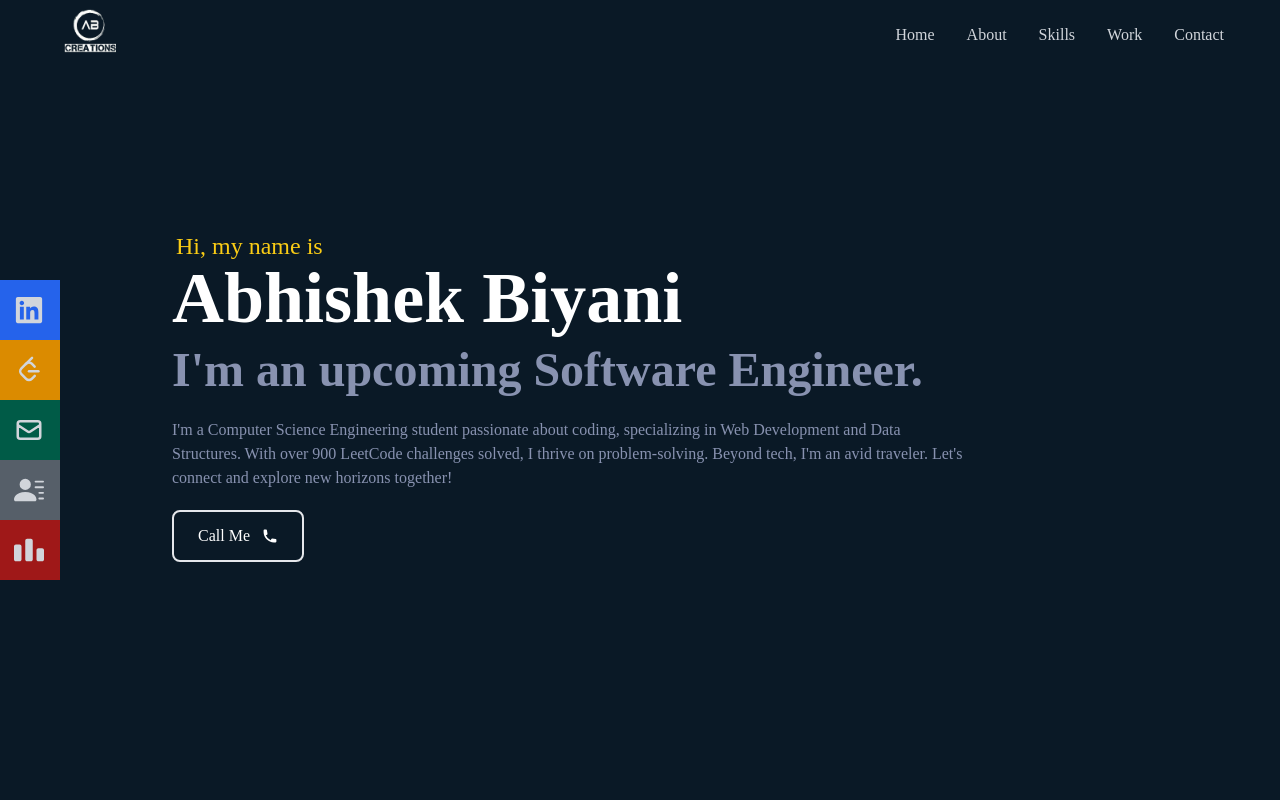
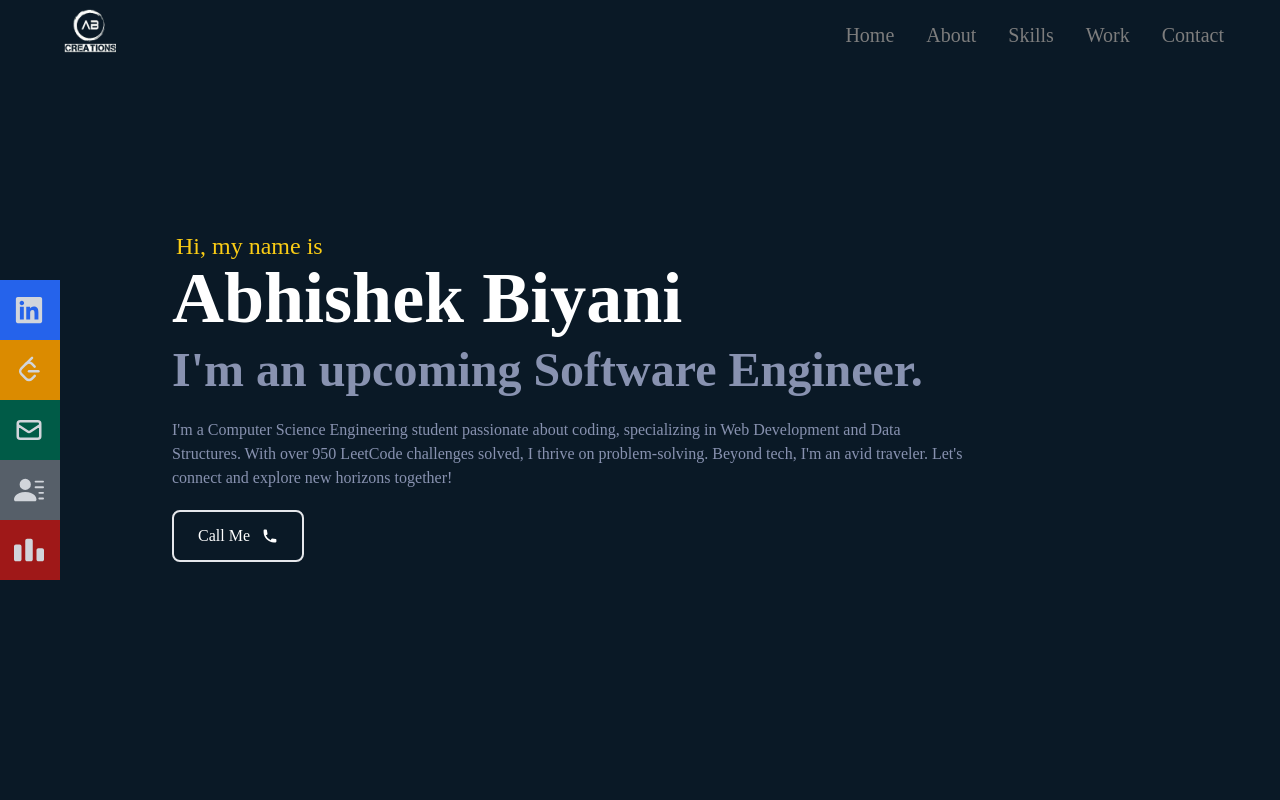
Before and after one commit to abhishekbiyani08/my-portfolio, a React (Create React App) app: page / in a window 1280 px wide. Shown: the top 800 px of the page. Built offline with nearby package versions, Linux system fonts and the light colour scheme.

Commit message:
navbar changes

```diff
--- a/src/components/Home.jsx
+++ b/src/components/Home.jsx
@@ -28,7 +28,7 @@ const Home = () => {
         </h2>
         <p className='text-[#8892b0] py-3 max-w-[800px]'>
           I'm a Computer Science Engineering student passionate about coding, specializing in Web Development
-          and Data Structures. With over 900 LeetCode challenges solved, I thrive on problem-solving.
+          and Data Structures. With over 950 LeetCode challenges solved, I thrive on problem-solving.
           Beyond tech, I'm an avid traveler. Let's connect and explore new horizons together!
         </p>
         <div>
--- a/src/components/Navbar.jsx
+++ b/src/components/Navbar.jsx
@@ -24,27 +24,27 @@ const Navbar = () => {
 
       {/* menu */}
       <ul className='hidden md:flex'>
-        <li className='hover-effect'>
+        <li className='underline-effect'>
           <Link to='home' smooth={true} duration={500}>
             Home
           </Link>
         </li>
-        <li className='hover-effect'>
+        <li className='underline-effect'>
           <Link to='about' smooth={true} duration={500}>
             About
           </Link>
         </li>
-        <li className='hover-effect'>
+        <li className='underline-effect'>
           <Link to='skills' smooth={true} duration={500}>
             Skills
           </Link>
         </li>
-        <li className='hover-effect'>
+        <li className='underline-effect'>
           <Link to='work' smooth={true} duration={500}>
             Work
           </Link>
         </li>
-        <li className='hover-effect'>
+        <li className='underline-effect'>
           <Link to='contact' smooth={true} duration={500}>
             Contact
           </Link>
@@ -101,7 +101,7 @@ const Navbar = () => {
             <a
               className='flex justify-between items-center w-full text-gray-300'
               href='https://www.linkedin.com/in/abhishek-biyani-39ba251b9/'
-              target='_blank' // Opens link in a new tab
+              target='_blank'
               rel='noopener noreferrer' // Recommended security measure
             >
               Linkedin <FaLinkedin size={30} />
@@ -111,7 +111,7 @@ const Navbar = () => {
             <a
               className='flex justify-between items-center w-full text-gray-300'
               href='https://leetcode.com/u/abhishek_biyani08/'
-              target='_blank' // Opens link in a new tab
+              target='_blank'
               rel='noopener noreferrer' // Recommended security measure
             >
               Leetcode <TbBrandLeetcode size={30}/>
@@ -121,7 +121,7 @@ const Navbar = () => {
             <a
               className='flex justify-between items-center w-full text-gray-300'
               href='mailto:abhishekbiyani08@gmail.com'
-              target='_blank' // Opens link in a new tab
+              target='_blank'
               rel='noopener noreferrer' // Recommended security measure
             >
               Email <HiOutlineMail size={30} />
@@ -130,8 +130,8 @@ const Navbar = () => {
           <li className='w-[160px] h-[60px] flex justify-between items-center ml-[-100px] hover:ml-[-10px] duration-300 bg-[#565f69]'>
             <a
               className='flex justify-between items-center w-full text-gray-300'
-              href='https://drive.google.com/file/d/1Dh9XHrMMRA3weUkpcrqp0axSUVcIXYIB/view'
-              target='_blank' // Opens link in a new tab
+              href='https://drive.google.com/file/d/1efymeXcC_yPq_auC51cJVmjOFCYys5ZI/view?usp=sharing'
+              target='_blank'
               rel='noopener noreferrer' // Recommended security measure
             >
               Resume <BsFillPersonLinesFill size={30} />
@@ -141,7 +141,7 @@ const Navbar = () => {
             <a
               className='flex justify-between items-center w-full text-gray-300'
               href='https://codeforces.com/profile/abhishekbiyani08'
-              target='_blank' // Opens link in a new tab
+              target='_blank'
               rel='noopener noreferrer' // Recommended security measure
             >
               Codeforces <SiCodeforces size={30} />
--- a/src/components/Skills.jsx
+++ b/src/components/Skills.jsx
@@ -50,7 +50,7 @@ const Skills = () => {
               </div>
               <div className='shadow-md shadow-[#040c16] hover:scale-90 duration-500'>
                   <img className='w-20 mx-auto' src={GitHub} alt="Github icon" />
-                  <p className='my-4'>GITHUB</p>
+                  <p className='my-4'>GIT</p>
               </div>
               <div className='shadow-md shadow-[#040c16] hover:scale-90 duration-500'>
                   <img className='w-20 mx-auto' src={sql} alt="MySQL icon" />
--- a/src/index.css
+++ b/src/index.css
@@ -29,13 +29,28 @@
   ) !important;
 }
 
-.hover-effect {
-  transition: background-color 500ms, font-weight 500ms;
+.underline-effect {
+  position: relative;
+  display: inline-block;
+  font-size: 20px;
+  color: #7d7d7d;
+  text-decoration: none;
 }
 
-.hover-effect:hover {
+.underline-effect::after {
+  content: "";
+  position: absolute;
+  left: 0;
+  bottom: -5px;
+  height: 3px;
+  width: 0;
   background-color: rgb(203, 159, 0);
-  color: #0a1926;
-  border-radius: 5px;
-  font-weight: bolder;
+  transition: width 0.3s ease;
 }
+
+.underline-effect:hover::after {
+  width: 100%;
+}
+.underline-effect:hover {
+    color: white;
+}
```
Also changed, not shown: 14 other files (tests, documents, lock files or other folders).
